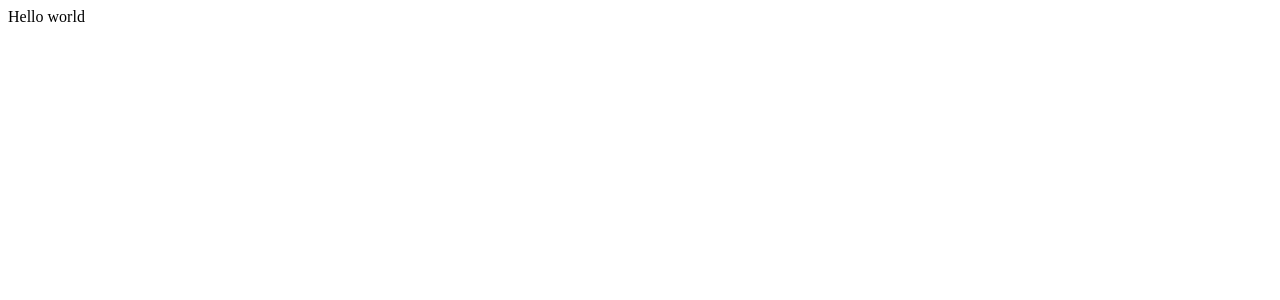
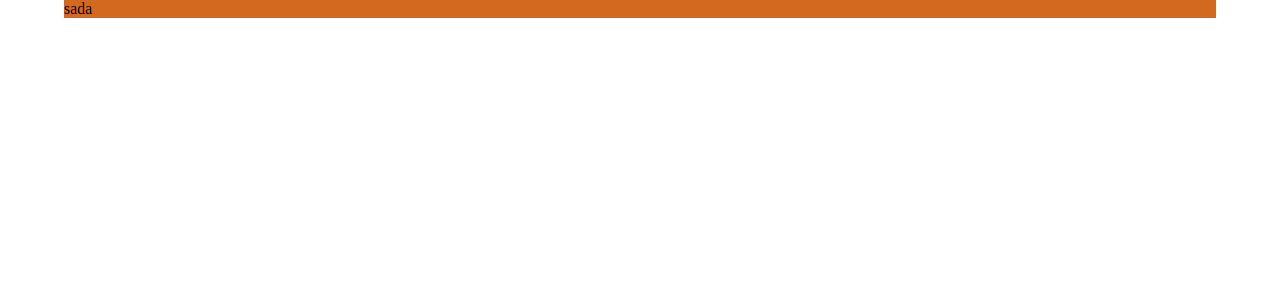
Before and after one commit to washington299/naruto-graphql, a Next.js app: page / in a window 1280 px wide. Shown: the top 300 px of the page. Built offline with nearby package versions, Linux system fonts and the light colour scheme.

Commit message:
chore: add material ui and create global styles

```diff
--- a/package.json
+++ b/package.json
@@ -9,6 +9,9 @@
     "lint": "next lint"
   },
   "dependencies": {
+    "@emotion/react": "^11.10.5",
+    "@emotion/styled": "^11.10.5",
+    "@mui/material": "^5.11.1",
     "@next/font": "13.0.7",
     "@types/node": "18.11.17",
     "@types/react": "18.0.26",
--- a/src/pages/_app.tsx
+++ b/src/pages/_app.tsx
@@ -1,5 +1,12 @@
 import type { AppProps } from 'next/app';
+import { GlobalStyles } from '@mui/material';
+import { globalStyles } from '../styles/globalStyles';
 
 export default function App({ Component, pageProps }: AppProps) {
-	return <Component {...pageProps} />;
+	return (
+		<>
+			<GlobalStyles styles={globalStyles} />
+			<Component {...pageProps} />
+		</>
+	);
 }
--- a/src/pages/_document.tsx
+++ b/src/pages/_document.tsx
@@ -3,7 +3,14 @@ import { Html, Head, Main, NextScript } from 'next/document';
 export default function Document() {
 	return (
 		<Html lang="en">
-			<Head />
+			<Head>
+				<meta name="viewport" content="initial-scale=1, width=device-width" />
+				<link
+					rel="stylesheet"
+					href="https://fonts.googleapis.com/css?family=Roboto:300,400,500,700&display=swap"
+				/>
+				<link rel="stylesheet" href="https://fonts.googleapis.com/icon?family=Material+Icons" />
+			</Head>
 			<body>
 				<Main />
 				<NextScript />
--- a/src/pages/index.tsx
+++ b/src/pages/index.tsx
@@ -1,3 +1,11 @@
+import { Container, Box } from '@mui/material';
+
 export default function Home() {
-	return <div>Hello world</div>;
+	return (
+		<Container maxWidth="lg">
+			<Box width="100%" sx={{ bgcolor: 'chocolate' }}>
+				sada
+			</Box>
+		</Container>
+	);
 }
--- /dev/null
+++ b/src/styles/globalStyles.ts
@@ -0,0 +1,9 @@
+import { Theme } from '@mui/system/createTheme';
+import { Interpolation } from '@emotion/react';
+
+export const globalStyles: Interpolation<Theme> = {
+	body: {
+		padding: 0,
+		margin: 0,
+	},
+};
```
Also changed, not shown: 1 other file (tests, documents, lock files or other folders).
